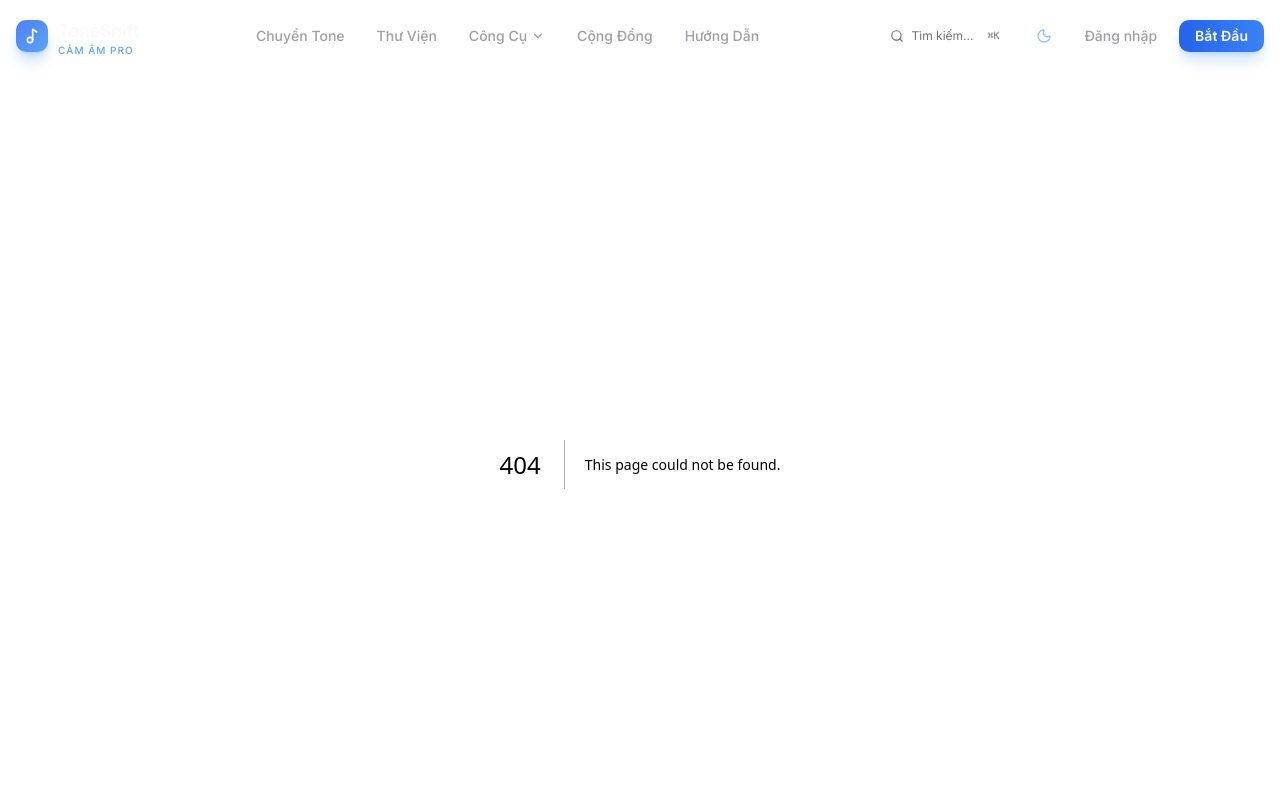
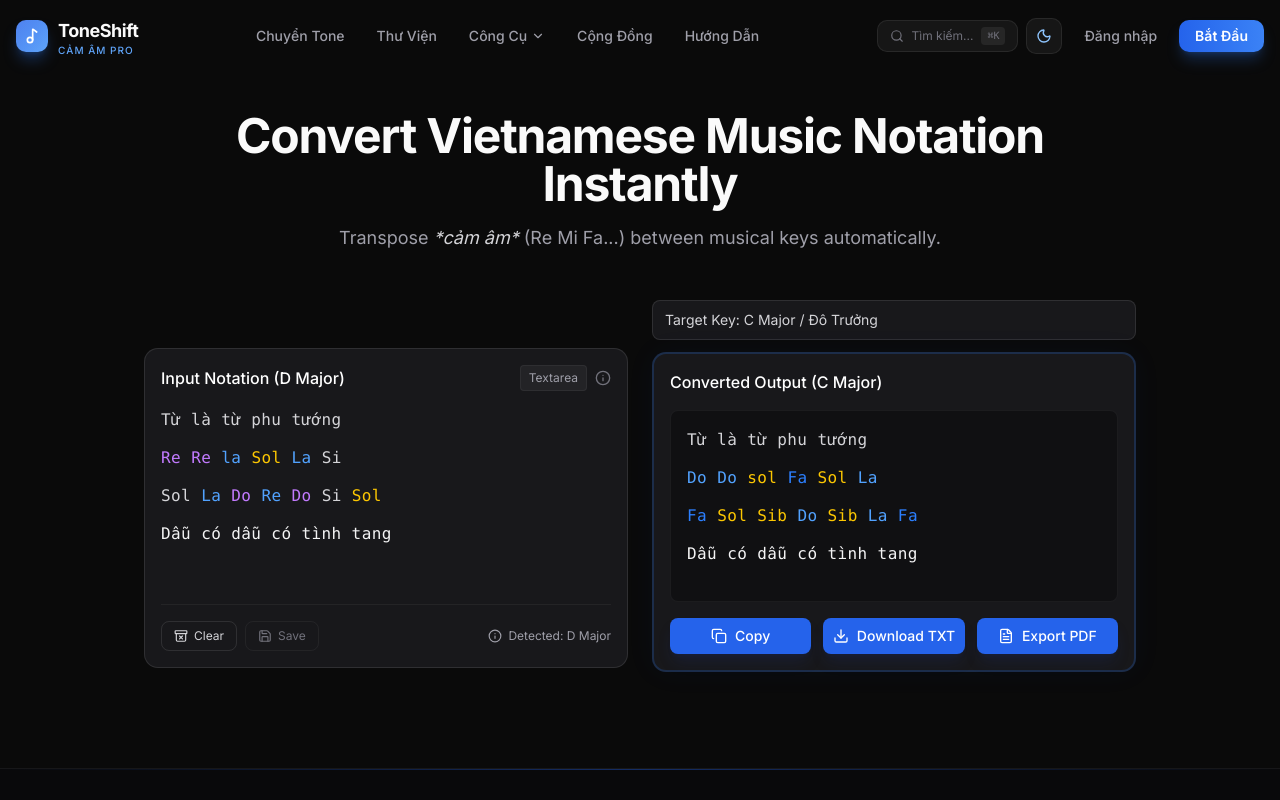
Before and after one commit to giakoii/toneshift-web, a Next.js app: page /converter in a window 1280 px wide. Before the commit this address had no page. Shown: the top 800 px of the page. Built offline with nearby package versions, Linux system fonts and the light colour scheme.

Commit message:
[Add][CVT] Add basic design of converter page

```diff
--- /dev/null
+++ b/src/app/(pages)/converter/page.tsx
@@ -0,0 +1,138 @@
+import type { Metadata } from "next";
+import Container from "@/app/components/Container";
+import {ArchiveX, ChevronDown, Copy, Download, FileText, Info, Save} from "lucide-react";
+export const metadata: Metadata = {
+  title: "Chuyển Tone Cảm Âm – ToneShift",
+  description:
+    "Chuyển đổi cảm âm giữa các tone nhạc tự động. Hỗ trợ sáo trúc, harmonica, guitar, bolero, cải lương.",
+};
+
+
+
+export default function ConverterPage() {
+  return (
+    <Container>
+      <main className="mx-auto max-w-5xl px-4 pt-12 pb-24">
+
+        {/* HERO SECTION */}
+        <div className="mb-12 text-center">
+          <h1 className="mb-4 text-3xl font-bold tracking-tight md:text-4xl lg:text-5xl">
+            Convert Vietnamese Music Notation Instantly
+          </h1>
+          <p className="text-zinc-400 md:text-lg">
+            Transpose <span className="italic text-zinc-300">*cảm âm*</span> (Re Mi Fa...) between musical keys automatically.
+          </p>
+        </div>
+
+        {/* CONVERTER WORKSPACE */}
+        <div className="grid gap-6 md:grid-cols-2">
+
+          {/* LEFT COLUMN: INPUT */}
+          <div className="flex flex-col gap-3">
+            {/* Editor Card */}
+            <div className="flex min-h-80 flex-col mt-12 rounded-xl border border-white/10 bg-[#18181B] p-4 relative overflow-hidden group">
+              <div className="mb-4 flex items-center justify-between">
+                <h3 className="font-medium text-white">Input Notation (D Major)</h3>
+                <div className="flex items-center gap-2">
+                  <span className="rounded bg-white/5 px-2 py-1 text-xs text-zinc-400 border border-white/5">Textarea</span>
+                  <Info size={16} className="text-zinc-500" />
+                </div>
+              </div>
+
+              {/* Fake Textarea with Syntax Highlighting for UI mockup */}
+              <div className="flex-1 font-mono text-base leading-relaxed tracking-wide text-zinc-300 focus:outline-none">
+                <p>Từ là từ phu tướng</p>
+                <p className="mt-3">
+                  <span className="text-purple-400">Re</span>{' '}
+                  <span className="text-purple-400">Re</span>{' '}
+                  <span className="text-blue-400">la</span>{' '}
+                  <span className="text-yellow-400">Sol</span>{' '}
+                  <span className="text-blue-400">La</span>{' '}
+                  <span className="text-zinc-300">Si</span>
+                </p>
+                <p className="mt-3">
+                  <span className="text-zinc-300">Sol</span>{' '}
+                  <span className="text-blue-400">La</span>{' '}
+                  <span className="text-purple-400">Do</span>{' '}
+                  <span className="text-blue-400">Re</span>{' '}
+                  <span className="text-purple-400">Do</span>{' '}
+                  <span className="text-zinc-300">Si</span>{' '}
+                  <span className="text-yellow-400">Sol</span>
+                </p>
+                <p className="mt-3 text-zinc-100">Dẫu có dẫu có tình tang</p>
+              </div>
+
+              {/* Bottom Actions */}
+              <div className="mt-4 flex items-center justify-between border-t border-white/5 pt-4">
+                <div className="flex gap-2">
+                  <button className="flex items-center gap-1.5 rounded-md border border-white/10 px-3 py-1.5 text-xs text-zinc-300 hover:bg-white/5 transition-colors">
+                    <ArchiveX size={14} /> Clear
+                  </button>
+                  <button className="flex items-center gap-1.5 rounded-md border border-white/5 px-3 py-1.5 text-xs text-zinc-500 cursor-not-allowed">
+                    <Save size={14} /> Save
+                  </button>
+                </div>
+                <div className="flex items-center gap-1.5 text-xs text-zinc-400">
+                  <Info size={14} /> Detected: D Major
+                </div>
+              </div>
+            </div>
+          </div>
+
+          {/* RIGHT COLUMN: OUTPUT */}
+          <div className="flex flex-col gap-3">
+            {/* Target Select */}
+            <div className="flex h-10 w-full items-center justify-between rounded-md border border-white/10 bg-[#18181B] px-3 text-sm text-zinc-300 cursor-pointer hover:bg-white/5">
+              <span>Target Key: C Major / Đô Trưởng</span>
+              <input type="number" size={16} className="text-zinc-500" />
+            </div>
+
+            {/* Output Card */}
+            <div className="flex min-h-80 flex-col rounded-xl border-2 border-blue-500/20 bg-[#18181B] p-4 relative shadow-[0_0_30px_rgba(37,99,235,0.05)]">
+              <div className="mb-4">
+                <h3 className="font-medium text-white">Converted Output (C Major)</h3>
+              </div>
+
+              {/* Output Content */}
+              <div className="flex-1 rounded-md bg-[#09090B]/50 p-4 font-mono text-base leading-relaxed tracking-wide text-zinc-300 border border-white/5">
+                <p>Từ là từ phu tướng</p>
+                <p className="mt-3">
+                  <span className="text-blue-400">Do</span>{' '}
+                  <span className="text-blue-400">Do</span>{' '}
+                  <span className="text-yellow-400">sol</span>{' '}
+                  <span className="text-blue-500">Fa</span>{' '}
+                  <span className="text-yellow-400">Sol</span>{' '}
+                  <span className="text-blue-400">La</span>
+                </p>
+                <p className="mt-3">
+                  <span className="text-blue-500">Fa</span>{' '}
+                  <span className="text-yellow-400">Sol</span>{' '}
+                  <span className="text-yellow-400">Sib</span>{' '}
+                  <span className="text-blue-400">Do</span>{' '}
+                  <span className="text-yellow-400">Sib</span>{' '}
+                  <span className="text-blue-400">La</span>{' '}
+                  <span className="text-blue-500">Fa</span>
+                </p>
+                <p className="mt-3 text-zinc-100">Dẫu có dẫu có tình tang</p>
+              </div>
+
+              {/* Bottom Actions (Primary buttons) */}
+              <div className="mt-4 flex flex-wrap items-center gap-3">
+                <button className="flex flex-1 items-center justify-center gap-2 rounded-md bg-[#2563EB] py-2 text-sm font-medium text-white hover:bg-blue-600 transition-colors shadow-lg shadow-blue-900/20">
+                  <Copy size={16} /> Copy
+                </button>
+                <button className="flex flex-1 items-center justify-center gap-2 rounded-md bg-[#2563EB] py-2 text-sm font-medium text-white hover:bg-blue-600 transition-colors shadow-lg shadow-blue-900/20">
+                  <Download size={16} /> Download TXT
+                </button>
+                <button className="flex flex-1 items-center justify-center gap-2 rounded-md bg-[#2563EB] py-2 text-sm font-medium text-white hover:bg-blue-600 transition-colors shadow-lg shadow-blue-900/20">
+                  <FileText size={16} /> Export PDF
+                </button>
+              </div>
+            </div>
+          </div>
+
+        </div>
+      </main>
+    </Container>
+  );
+}
```
